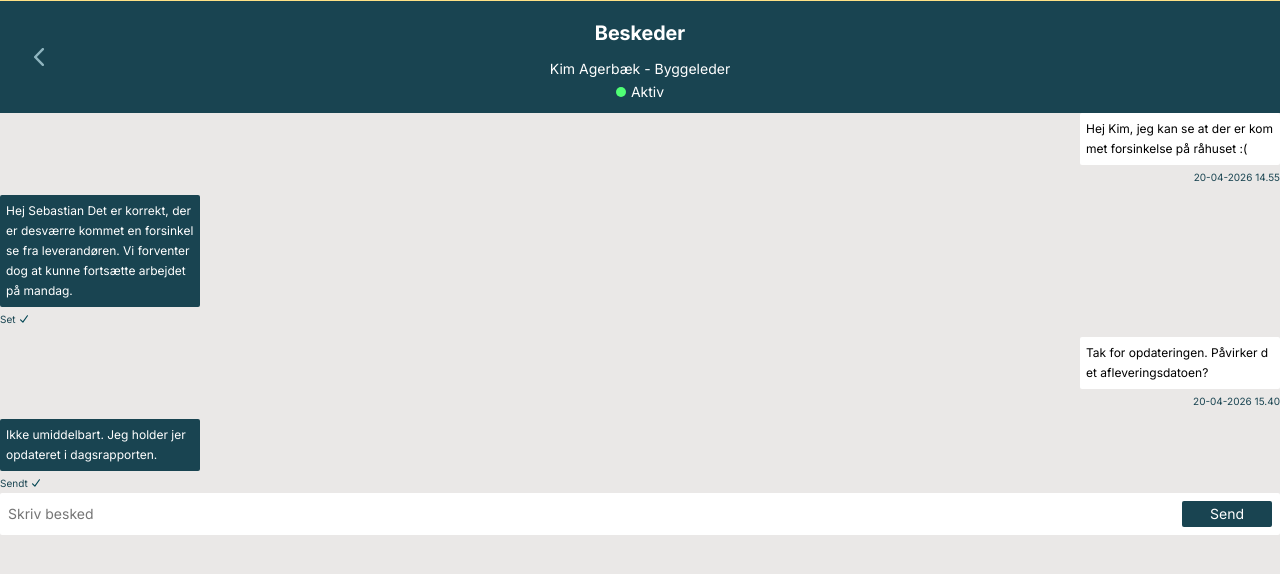
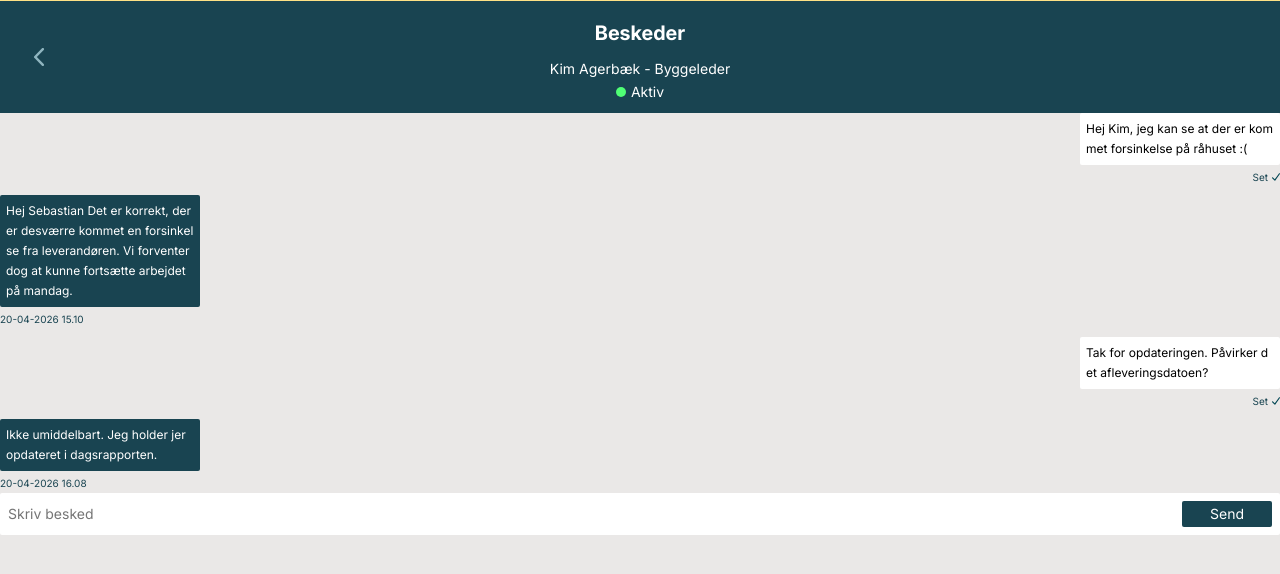
Before and after one commit to EgilVDW/pentia, a Vue app: page /chat in a window 1280 px wide. Shown: the top 574 px of the page. Built offline with nearby package versions, Linux system fonts and the light colour scheme; a web font is replaced by a local one.

Commit message:
update Message

```diff
--- a/src/components/Message.vue
+++ b/src/components/Message.vue
@@ -91,14 +91,13 @@ const statusLabel = computed(() => formatStatus(props.status));
     >
       {{ content }}
     </p>
-    <time v-if="outgoing" class="message__meta" :title="timeMeta.tooltip">
-      {{ timeMeta.label }}
-    </time>
-
-    <span v-else class="message__meta">
+    <span v-if="outgoing" class="message__meta">
       {{ statusLabel }}
       <Icon name="Tjekmark" class="message__meta-icon" />
     </span>
+    <time v-else class="message__meta" :title="timeMeta.tooltip">
+      {{ timeMeta.label }}
+    </time>
   </div>
 </template>
 <style scoped lang="scss">
```
